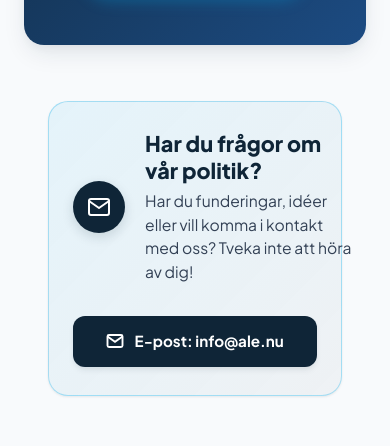
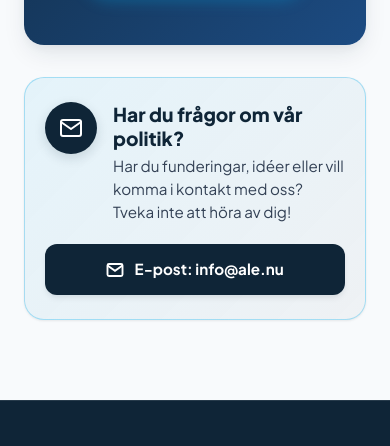
Before and after one commit to moderaterna-ale/moderaterna-ale, a plain HTML site: page index.html in a window 390 px wide. Shown: the part 4779-5225 px from the top of the page. Drawn offline with Linux system fonts and the light colour scheme.

Commit message:
Fix mobile responsiveness, word wrapping and padding overflow on contact callout banner card

```diff
--- a/styles.css
+++ b/styles.css
@@ -1066,8 +1066,9 @@ body {
 /* Contact Banner Callout Card */
 .contact-banner-container {
   max-width: 1200px;
-  margin: 3.5rem auto 4.5rem auto;
-  padding: 0 1.5rem;
+  margin: 3rem auto 3.5rem auto;
+  width: 100%;
+  box-sizing: border-box;
 }
 
 .contact-banner-card {
@@ -1078,9 +1079,10 @@ body {
   display: flex;
   align-items: center;
   justify-content: space-between;
-  gap: 2rem;
+  gap: 1.5rem;
   box-shadow: var(--shadow-sm);
-  flex-wrap: wrap;
+  width: 100%;
+  box-sizing: border-box;
 }
 
 .contact-banner-info {
@@ -1088,7 +1090,11 @@ body {
   align-items: center;
   gap: 1.25rem;
   flex: 1;
-  min-width: 280px;
+  min-width: 0; /* Prevents flex children from overflowing parent card */
+}
+
+.contact-banner-info > div {
+  min-width: 0; /* Allows text block to wrap properly on narrow screens */
 }
 
 .contact-icon-badge {
@@ -1112,6 +1118,8 @@ body {
   color: var(--primary-dark);
   margin: 0 0 0.35rem 0;
   line-height: 1.25;
+  overflow-wrap: break-word;
+  word-break: break-word;
 }
 
 .contact-banner-info p {
@@ -1119,6 +1127,8 @@ body {
   color: var(--text-body);
   margin: 0;
   line-height: 1.5;
+  overflow-wrap: break-word;
+  word-break: break-word;
 }
 
 .btn-contact-action {
@@ -1135,6 +1145,7 @@ body {
   transition: var(--transition);
   box-shadow: var(--shadow-md);
   white-space: nowrap;
+  flex-shrink: 0;
 }
 
 .btn-contact-action:hover {
@@ -1145,15 +1156,42 @@ body {
 }
 
 @media (max-width: 768px) {
+  .contact-banner-container {
+    margin: 2rem auto;
+    padding: 0;
+  }
+
   .contact-banner-card {
     flex-direction: column;
     align-items: flex-start;
-    padding: 1.75rem 1.5rem;
+    padding: 1.5rem 1.25rem;
+    gap: 1.25rem;
+  }
+
+  .contact-banner-info {
+    flex-direction: row;
+    align-items: flex-start;
+    gap: 1rem;
+    width: 100%;
+    min-width: 0;
+  }
+
+  .contact-banner-info h2,
+  .contact-banner-info h3,
+  .contact-banner-title {
+    font-size: 1.2rem;
+  }
+
+  .contact-banner-info p {
+    font-size: 0.95rem;
   }
 
   .btn-contact-action {
     width: 100%;
     justify-content: center;
+    box-sizing: border-box;
+    white-space: normal;
+    text-align: center;
   }
 }
 
```
